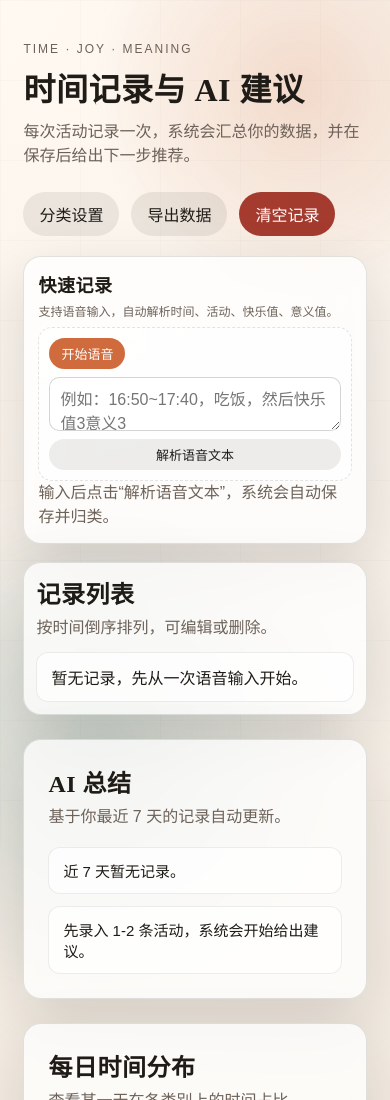
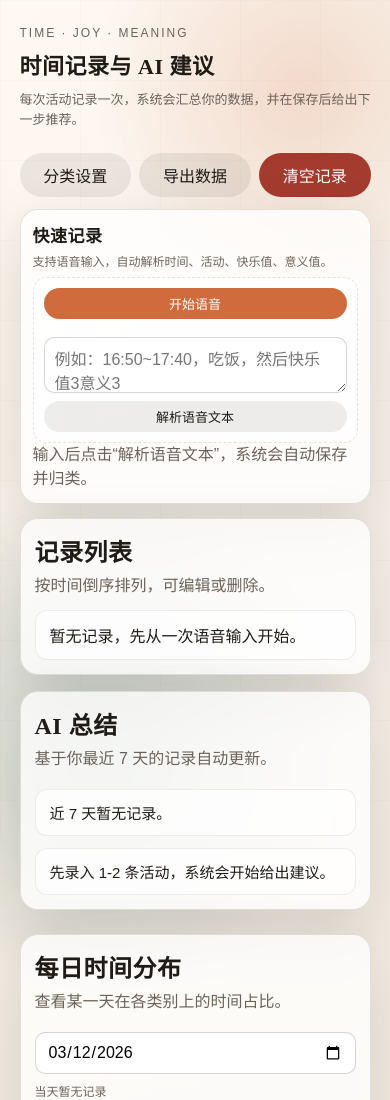
Before and after one commit to jusuu7/time_one, a plain HTML site: page index.html in a window 390 px wide. Shown: the top 1100 px of the page. Drawn offline with Linux system fonts and the light colour scheme.

Commit message:
Improve mobile layout

```diff
--- a/styles.css
+++ b/styles.css
@@ -471,6 +471,80 @@ button:hover {
 }
 
 @media (max-width: 720px) {
+  .site-header {
+    padding: 24px 5vw 12px;
+  }
+
+  .title-wrap h1 {
+    font-size: 22px;
+  }
+
+  .subtitle {
+    font-size: 13px;
+  }
+
+  .header-actions {
+    gap: 8px;
+  }
+
+  .header-actions button {
+    flex: 1 1 auto;
+  }
+
+  .layout {
+    padding: 0 5vw 20px;
+    gap: 16px;
+  }
+
+  .main-stack {
+    gap: 14px;
+  }
+
+  .card {
+    padding: 14px;
+  }
+
+  .quick-card {
+    padding: 12px;
+  }
+
+  .quick-card .card-title h2 {
+    font-size: 17px;
+  }
+
+  .voice-row {
+    flex-direction: column;
+    align-items: stretch;
+  }
+
+  .voice-row button {
+    width: 100%;
+  }
+
+  .voice-panel textarea {
+    min-height: 56px;
+  }
+
+  .chart-header {
+    flex-direction: column;
+    align-items: stretch;
+    gap: 8px;
+  }
+
+  #chartSummary {
+    font-size: 12px;
+  }
+
+  .entry-head {
+    flex-direction: column;
+    align-items: flex-start;
+  }
+
+  .entry-actions {
+    width: 100%;
+    justify-content: flex-end;
+  }
+
   .rule-row {
     grid-template-columns: 1fr;
   }
```
